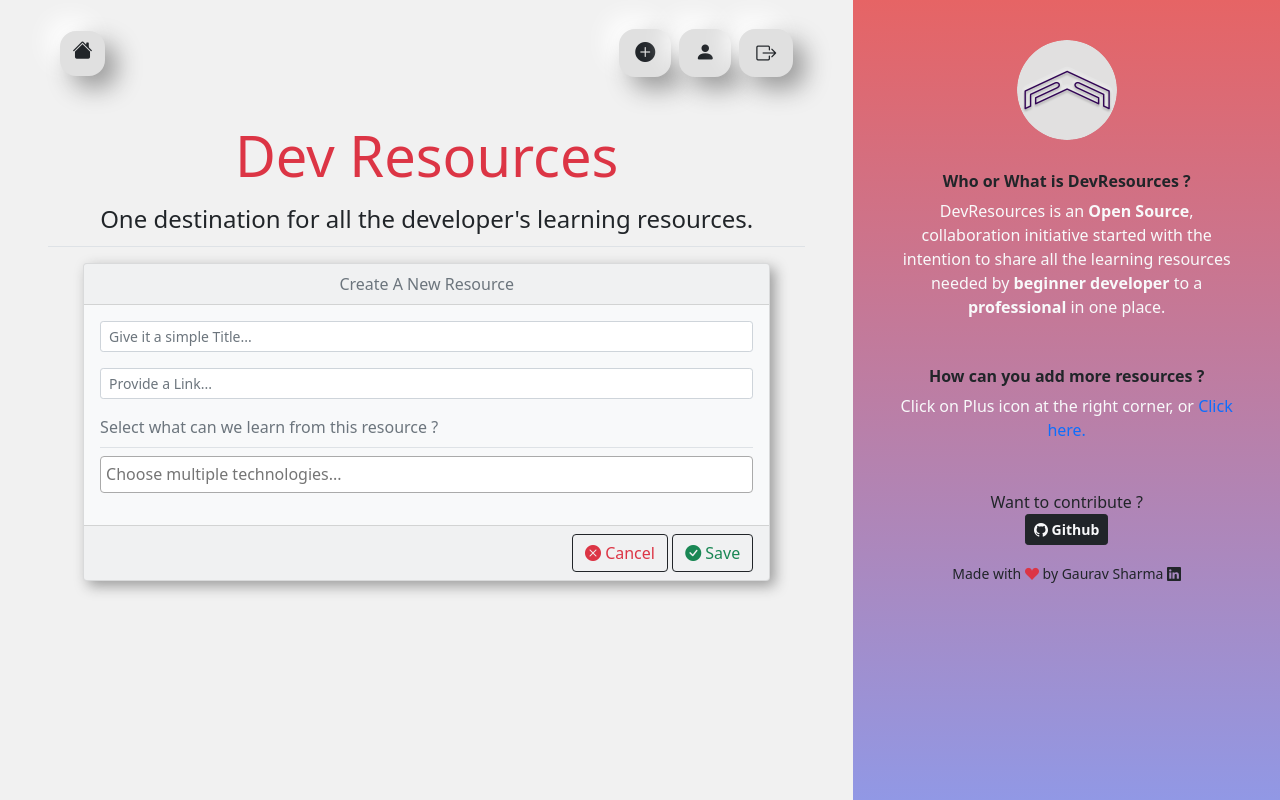
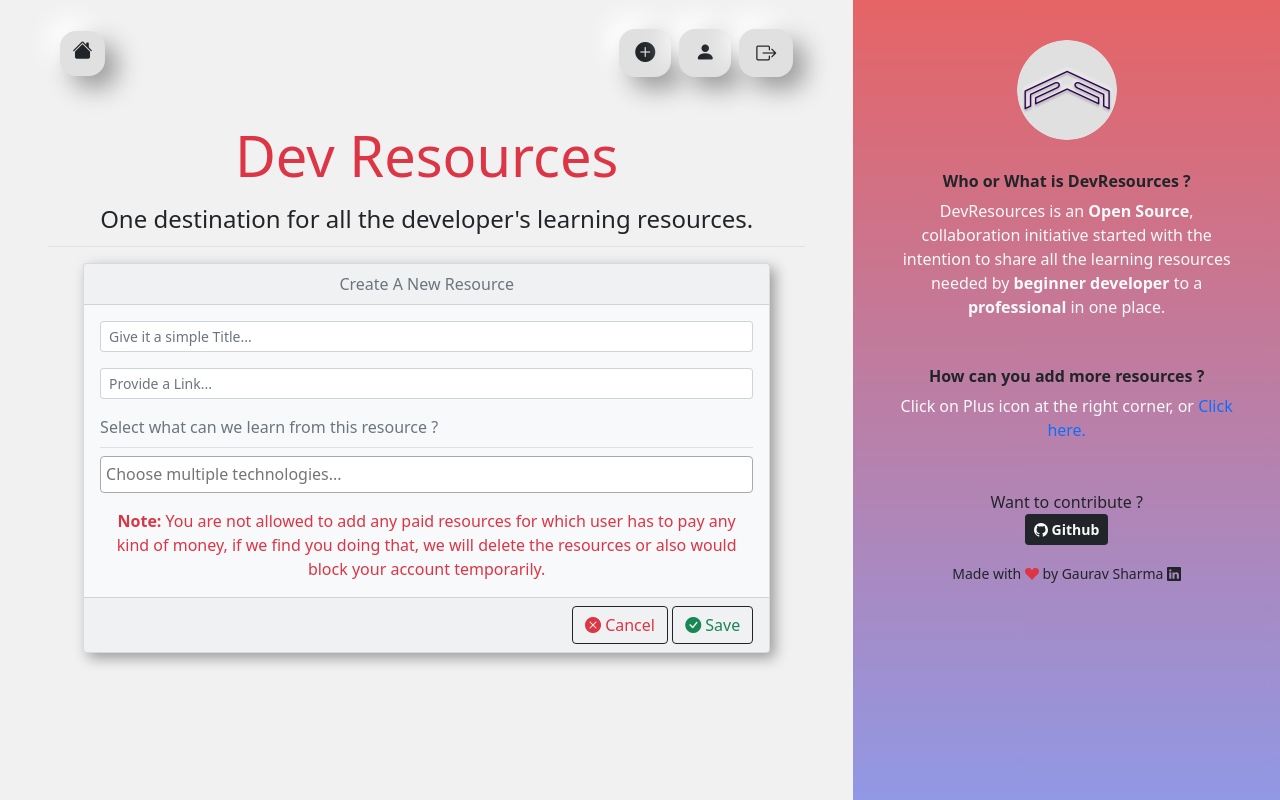
Before and after one commit to mnamegaurav/devresources, a Django app: page /resource/create/ in a window 1280 px wide. Run offline with Django 3.2, Linux system fonts and the light colour scheme; the visitor is signed in with stand-in values (Sample User, id 1); data that the repository does not hold is empty; some libraries are stand-ins or nearby versions.

Commit message:
no paid resources can be added

```diff
--- a/templates/core/resource_create_form.html
+++ b/templates/core/resource_create_form.html
@@ -64,6 +64,8 @@
               {% endif %}
             </div>
 
+            <p class="text-danger text-center my-auto"><strong>Note:&nbsp;</strong>You are not allowed to add any paid resources for which user has to pay any kind of money, if we find you doing that, we will delete the resources or also would block your account temporarily.</p>
+
           </div>
           <div class="card-footer text-end">
             <a class="text-decoration-none neumorphic__buttton btn btn-outline-dark text-danger" href="{% url 'resource_list_by_me_view' %}" aria-label="cancel saving a resource button">
--- a/templates/core/resource_update_form.html
+++ b/templates/core/resource_update_form.html
@@ -64,6 +64,8 @@
               {% endif %}
             </div>
 
+            <p class="text-danger text-center my-auto"><strong>Note:&nbsp;</strong>You are not allowed to add any paid resources for which user has to pay any kind of money, if we find you doing that, we will delete the resources or also would block your account temporarily.</p>
+
           </div>
           <div class="card-footer text-end">
             <a class="text-decoration-none neumorphic__buttton btn btn-outline-dark text-danger" href="{% url 'resource_list_by_me_view' %}" aria-label="cancel updatng the resource button">
```
